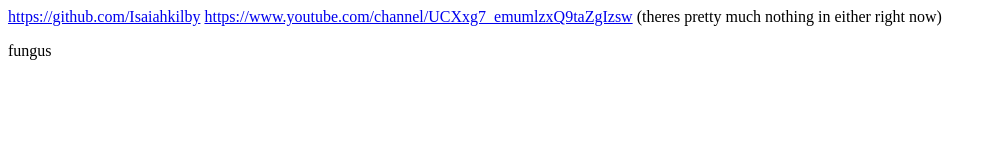
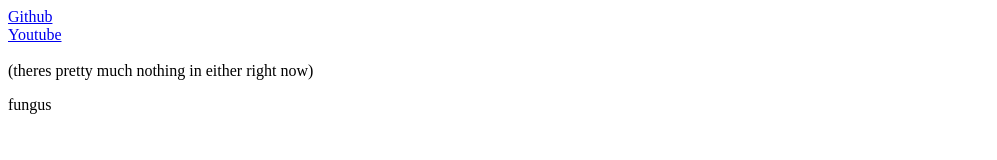
Before and after one commit to Isaiahkilby/isaiahkilby.github.io, a plain HTML site: page index.html in a window 1280 px wide. Shown: the whole page, without its empty margins (0-997 px from the left). Drawn offline with Linux system fonts and the light colour scheme.

Commit message:
Update index.html

```diff
--- a/index.html
+++ b/index.html
@@ -1,8 +1,10 @@
 <!DOCTYPE html>
 <html>
 <body>
-<a href="github">https://github.com/Isaiahkilby</a>
-<a href="youtube">https://www.youtube.com/channel/UCXxg7_emumlzxQ9taZgIzsw</a>
+<a href="https://github.com/Isaiahkilby">Github</a>
+ <br>
+<a href="https://www.youtube.com/channel/UCXxg7_emumlzxQ9taZgIzsw">Youtube</a>
+ <br><br>
 
   (theres pretty much nothing in either right now)
 
```
